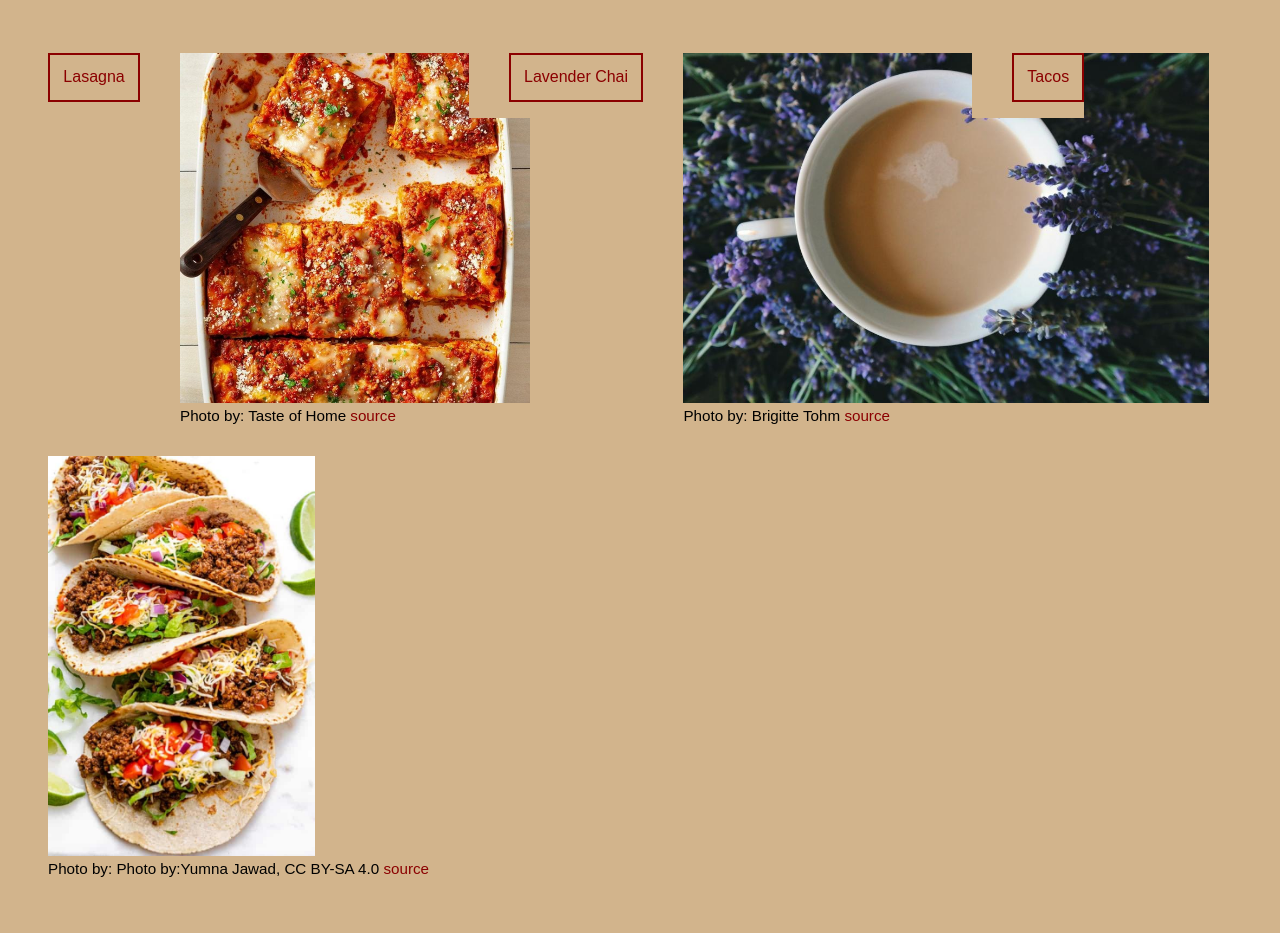
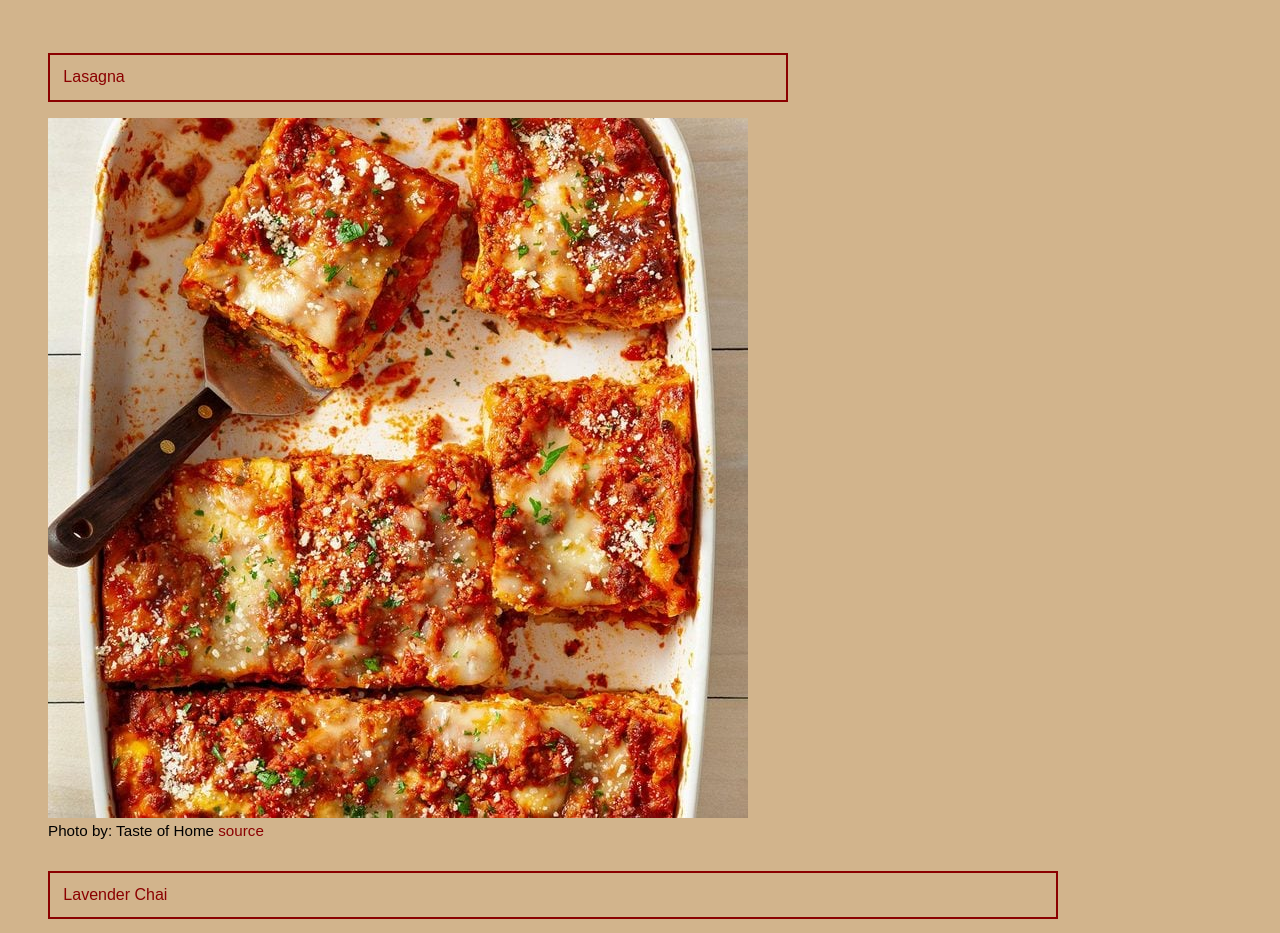
Before and after one commit to Mekashlevi/Edits, a plain HTML site: page index.html in a window 1280 px wide. Shown: the part 174-1107 px from the top of the page. Drawn offline with Linux system fonts and the light colour scheme.

Commit message:
Update index.html

```diff
--- a/index.html
+++ b/index.html
@@ -20,60 +20,55 @@
 
     <!-- BEGIN ROW TWO -->
 
-    <div class="row inline-container" id="title">
+    <div class="row container" id="title">
       <div class="col title" style="width:100%">
         <p class='title' id='title1'>Good things from the kitchen
         </p>
       </div>
 
-      <div class="col recipe" id="recipe">
-        <ul>
+       <div class="col recipe">
+        <ul class="recipe">
           <li><a href="https://mekashlevi.github.io/CodingAssignment5-LayoutCSS/">Lasagna</a></li>
         </ul>
-      </div>
-
-      <div class="col" style="width:26%">
         <figure>
-          <img class='image' id='mainimage' src="image/Plate-of-Lasagna.jpg" alt="picture of a plate loaded with delicious lasagna" style="height:350px"">
-          <figcaption class="caption" style="width: 500px">
+          <img class='image' id='mainimage' src="image/Plate-of-Lasagna.jpg"
+              alt="picture of a plate loaded with delicious lasagna">
+          <figcaption class="caption">
             Photo by: Taste of Home
             <a href="https://www.tasteofhome.com/wp-content/uploads/2018/01/Best-Lasagna_EXPS_FT24_36333_0326_JR_2.jpg?fit=700%2C1024">source</a>
           </figcaption>
         </figure>
       </div>
 
-      <div class="col recipe" id="recipe">
-        <ul>
+
+      <div class="col recipe">
+        <ul class="recipe">
           <li><a href="https://brittany-lund.github.io/CodingAssignment-5/">Lavender Chai</a></li>
         </ul>
-      </div>
-
-      <div class="col" style="width:26%">
         <figure>
-            <img class='image' id='mainimage' src="image/lavender-around-chai.jpg" alt="picture of lavender surrounding a cup of chai" style="height:350px">
-          <figcaption class="caption" style="width: 500px">
+            <img class='image' id='mainimage' src="image/lavender-around-chai.jpg" alt="picture of lavender surrounding a cup of chai" style="height:auto">
+          <figcaption class="caption" style="width: auto">
             Photo by: Brigitte Tohm
             <a href="https://freerangestock.com/photos/153139/a-cup-of-coffee-surrounded-by-lavender.html">source</a>
           </figcaption>
         </figure>
       </div>
 
-      <div class="col recipe" id="recipe">
-        <ul>
+
+      <div class="col recipe">
+        <ul class="recipe">
           <li><a href="https://giecelt.github.io/Recipe/">Tacos</a></li>
         </ul>
-      </div>
-
-      <div class="col" style="width:26%">
         <figure>
-          <img class='image' id='mainimage' src="image/Tacos.jpg" alt="Plate of Tacos" style="height:400px">
-          <figcaption class="caption" style="width: 500px">
+          <img class='image' id='mainimage' src="image/Tacos.jpg" alt="Plate of Tacos" style="height: auto">
+          <figcaption class="caption" style="width: auto">
             Photo by: Photo by:Yumna Jawad, CC BY-SA 4.0
             <a href="https://feelgoodfoodie.net/recipe/ground-beef-tacos-napa-cabbage-guacamole/">source</a>
           </figcaption>
         </figure>
       </div>
-    </div>
+
+
 
     <!-- BEGIN FOOTER -->
     <div class="row">
```
